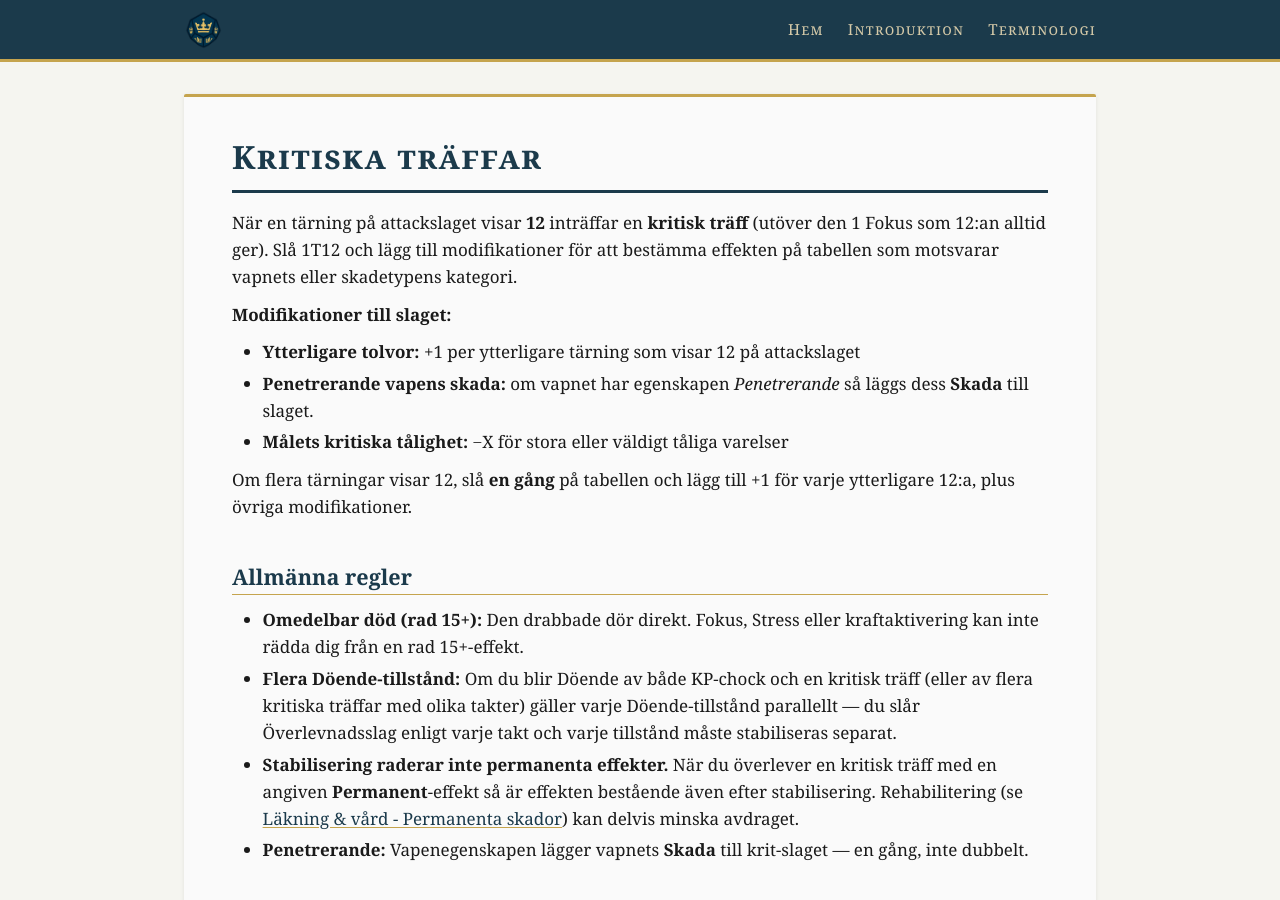
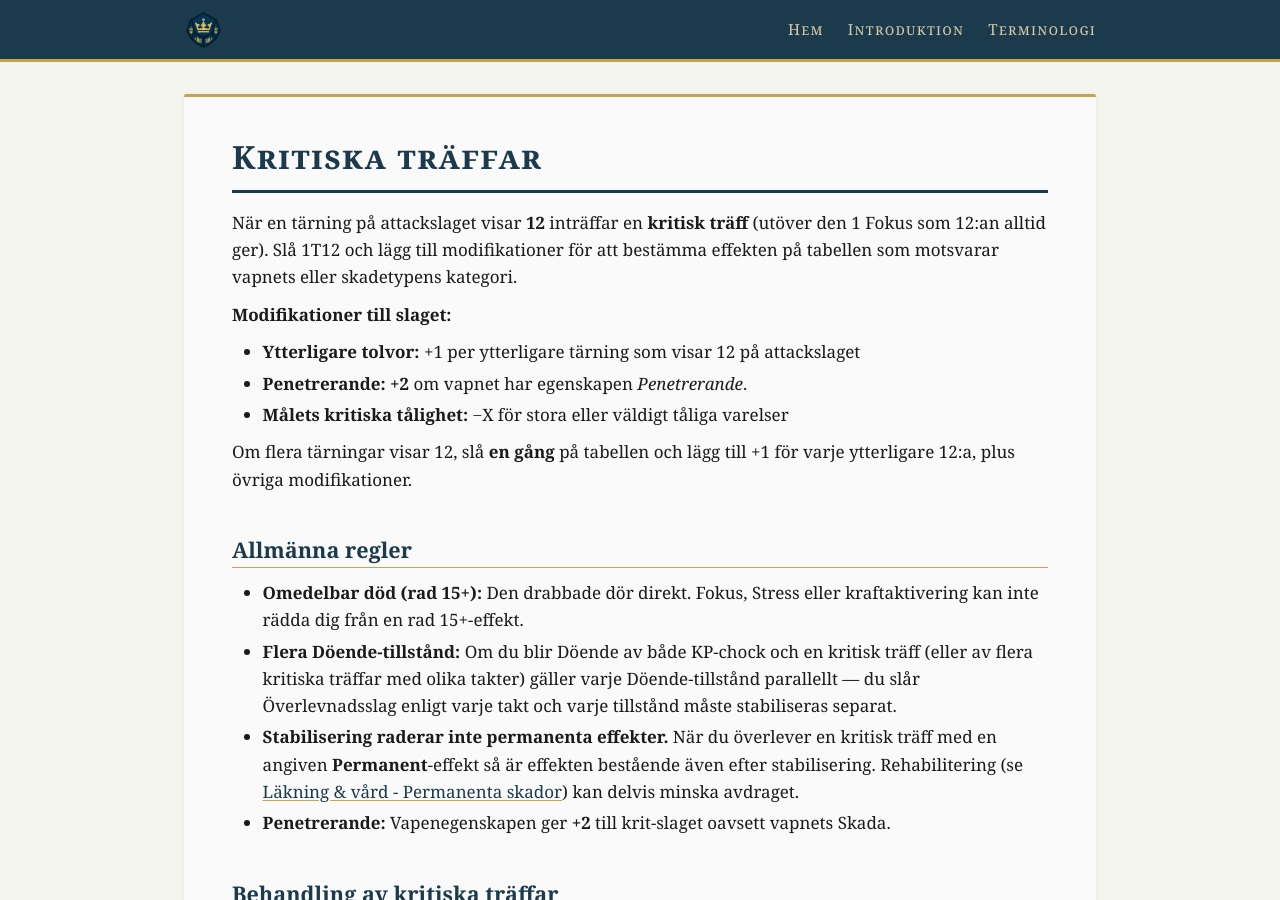
Before and after one commit to ulmus/Riket, a Jekyll site: the page built from Regler/Kritiska träffar.md, in a window 1280 px wide and 900 px high. Built offline with Jekyll 4.4.1, drawn with Linux system fonts in a browser that asks for light colours; our own code applies the rules of GitHub Pages for plain Markdown files; some of the changed text lies outside the part shown.

Commit message:
Penetrerande ger flat +2 istället för +Skada
Den tidigare regeln "+vapnets Skada" skalade icke-linjärt med vapnets
grundskada — en Kulspruta 7,62 mm (Skada 5, Penetrerande) hamnade på
T12+5 i krit-slag vilket gjorde rad 11+ till nästan garanterad utfall.
Effekten förstärks dessutom om Penetrerande någonsin kopplas till
hög-Skada-vapen som Handgranat.

Genom att ge Penetrerande en platt +2-modifikator separeras egenskapen
från Skada: Skada påverkar nu enbart KP-skadan, och Penetrerande
representerar djupet i såret (en konstant krit-eskalering). Vapen
differentieras fortfarande via grundskada, Automateld (fler attack-12:or
ger fler ytterligare-12:or på krit) och räckvidd/Ammo.

Uppdaterad i Vapen.md, Strid och skada.md och Kritiska träffar.md.

```diff
--- a/Regler/Kritiska träffar.md
+++ b/Regler/Kritiska träffar.md
@@ -5,7 +5,7 @@ När en tärning på attackslaget visar **12** inträffar en **kritisk träff**
 **Modifikationer till slaget:**
 
 - **Ytterligare tolvor:** +1 per ytterligare tärning som visar 12 på attackslaget
-- **Penetrerande vapens skada:** om vapnet har egenskapen *Penetrerande* så läggs dess **Skada** till slaget.
+- **Penetrerande:** **+2** om vapnet har egenskapen *Penetrerande*.
 - **Målets kritiska tålighet:** −X för stora eller väldigt tåliga varelser
 
 Om flera tärningar visar 12, slå **en gång** på tabellen och lägg till +1 för varje ytterligare 12:a, plus övriga modifikationer.
@@ -15,7 +15,7 @@ Om flera tärningar visar 12, slå **en gång** på tabellen och lägg till +1 f
 - **Omedelbar död (rad 15+):** Den drabbade dör direkt. Fokus, Stress eller kraftaktivering kan inte rädda dig från en rad 15+-effekt.
 - **Flera Döende-tillstånd:** Om du blir Döende av både KP-chock och en kritisk träff (eller av flera kritiska träffar med olika takter) gäller varje Döende-tillstånd parallellt — du slår Överlevnadsslag enligt varje takt och varje tillstånd måste stabiliseras separat.
 - **Stabilisering raderar inte permanenta effekter.** När du överlever en kritisk träff med en angiven **Permanent**-effekt så är effekten bestående även efter stabilisering. Rehabilitering (se [[Läkning & vård#Permanenta skador]]) kan delvis minska avdraget.
-- **Penetrerande:** Vapenegenskapen lägger vapnets **Skada** till krit-slaget — en gång, inte dubbelt.
+- **Penetrerande:** Vapenegenskapen ger **+2** till krit-slaget oavsett vapnets Skada.
 
 ## Behandling av kritiska träffar
 
@@ -130,7 +130,7 @@ Brännskador från eld, het ånga, frätande ämnen.
 
 ## Skjutvapen
 
-Pistoler, gevär, kulsprutor och övriga skjutvapen. Vapen med egenskapen **Penetrerande** lägger sin **Skada** till kritiska träff-slag, vilket ger allvarligare resultat.
+Pistoler, gevär, kulsprutor och övriga skjutvapen. Vapen med egenskapen **Penetrerande** lägger **+2** till kritiska träff-slag, vilket ger allvarligare resultat.
 
 | T12 | Effekt                                                                                                                                                                                  |
 | --- | --------------------------------------------------------------------------------------------------------------------------------------------------------------------------------------- |
```
Also changed, not shown: Regler/Strid och skada.md (+1 -1 lines), Regler/Vapen.md (+1 -1 lines).
